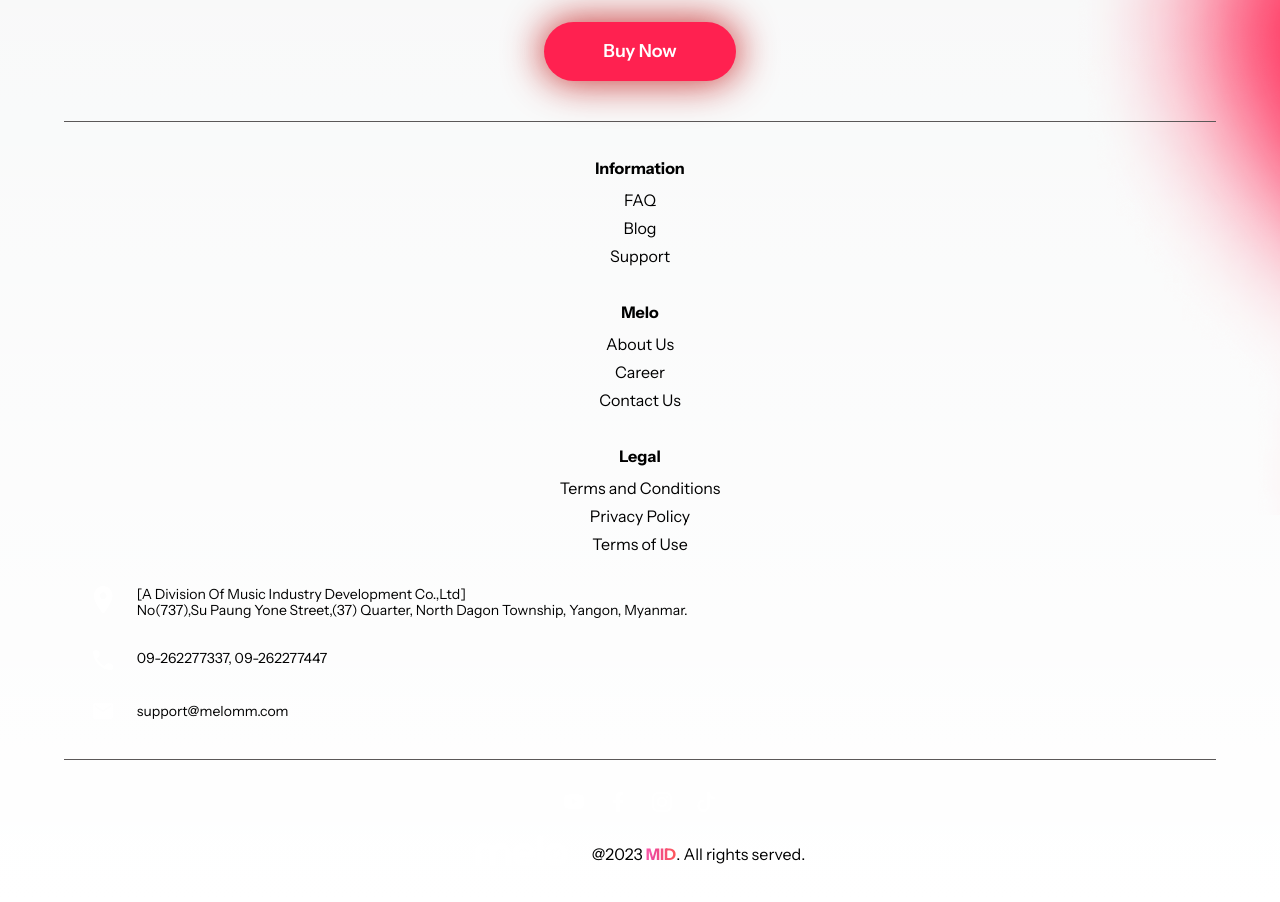
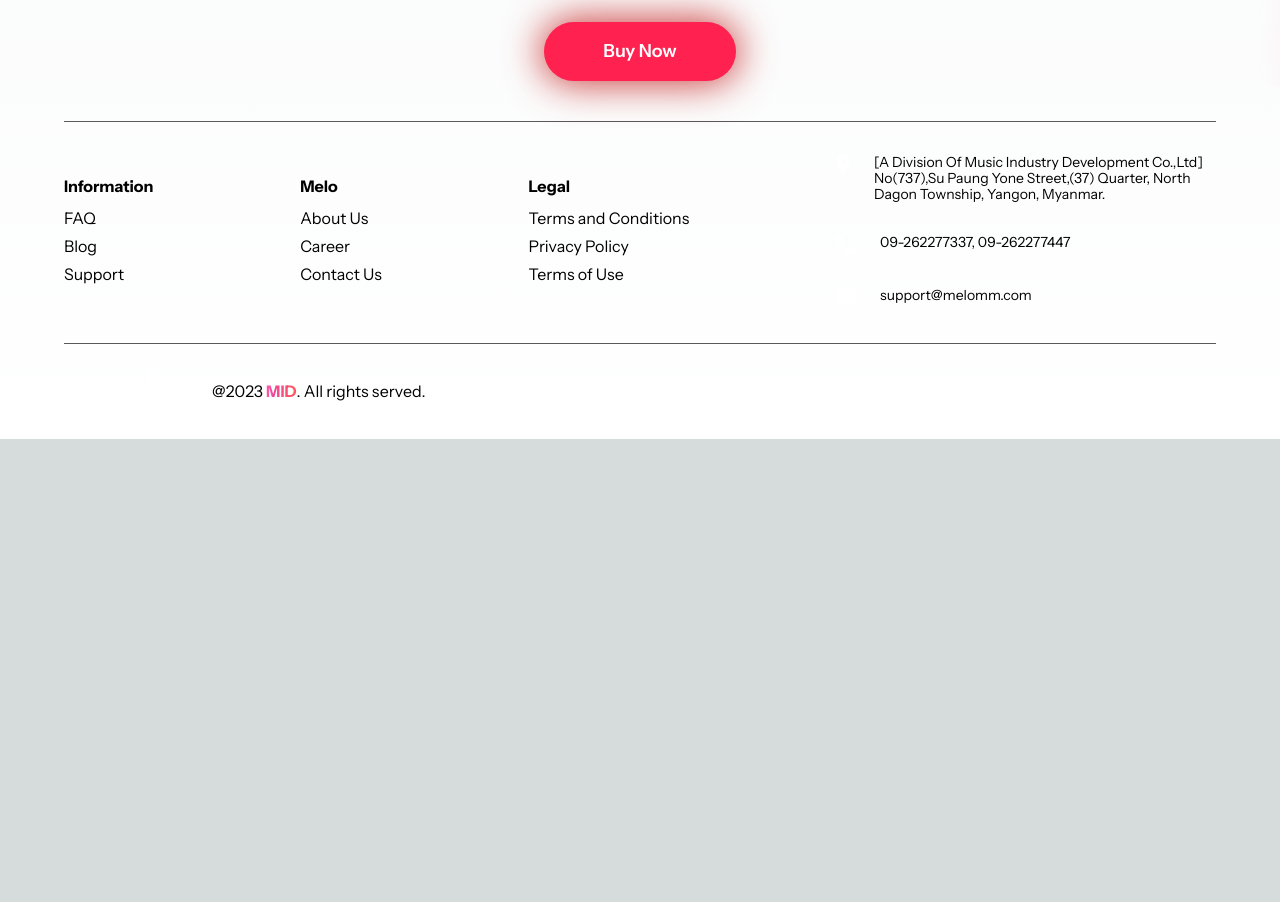
Before and after one commit to anbehindY/melo-music, a Next.js app: page / in a window 1280 px wide. Shown: the part 4740-5642 px from the top of the page. After the commit the page ends 5179 px from the top, so only its background shows below. Built offline with nearby package versions, Linux system fonts and the light colour scheme; a web font is replaced by a local one.

Commit message:
Update footer

```diff
--- a/src/components/Footer.jsx
+++ b/src/components/Footer.jsx
@@ -5,26 +5,26 @@
 const Footer = () => {
 	return (
 		<footer>
-			<div className='flex flex-col gap-8 items-center justify-center text-center pt-8 py-10 border-b-[1px] border-[#5B5858] w-[90%] mx-auto'>
-				<ul className='text-[16px] flex flex-col gap-2 leading-5'>
+			<div className='flex flex-col gap-8 items-center justify-center text-center pt-8 py-10 border-b-[1px] border-[#5B5858] w-[90%] mx-auto lg:flex-row lg:justify-between'>
+				<ul className='text-[16px] flex flex-col gap-2 leading-5 lg:items-start'>
 					<li className='font-bold !leading-7'>Information</li>
 					<li>FAQ</li>
 					<li>Blog</li>
 					<li>Support</li>
 				</ul>
-				<ul className='text-[16px] flex flex-col gap-2 leading-5'>
+				<ul className='text-[16px] flex flex-col gap-2 leading-5 lg:items-start'>
 					<li className='font-bold !leading-7'>Melo</li>
 					<li>About Us</li>
 					<li>Career</li>
 					<li>Contact Us</li>
 				</ul>
-				<ul className='text-[16px] flex flex-col gap-2 leading-5'>
+				<ul className='text-[16px] flex flex-col gap-2 leading-5 lg:items-start'>
 					<li className='font-bold !leading-7'>Legal</li>
 					<li>Terms and Conditions</li>
 					<li>Privacy Policy</li>
 					<li>Terms of Use</li>
 				</ul>
-				<ul className='text-left text-sm leading-4 flex flex-col gap-8 items-start w-[95%]'>
+				<ul className='text-left text-sm leading-4 flex flex-col gap-8 items-start w-[95%] lg:w-[380px] '>
 					<li className='flex gap-6 items-start leading-4'>
 						<Image
 							src={'/location.svg'}
@@ -57,7 +57,7 @@
 					</li>
 				</ul>
 			</div>
-			<div className='flex flex-col pt-8 pb-8 gap-6'>
+			<div className='flex flex-col py-8 gap-6 lg:flex-row-reverse lg:justify-between lg:mx-[5%] lg:py-0 lg:h-[95px]'>
 				<ul className='flex justify-center items-center gap-6 text-xl text-white'>
 					<li>
 						<a
@@ -84,7 +84,14 @@
 					</li>
 				</ul>
 				<div className='flex gap-6 items-center justify-center'>
-					<Image src={'/Logo.svg'} alt='logo' width={93} height={35} />
+					<div className='w-[93px] h-[35px] lg:w-[124px] lg:h-[47px] relative'>
+						<Image
+							src={'/Logo.svg'}
+							alt='logo'
+							fill
+							style={{ objectFit: 'contain' }}
+						/>
+					</div>
 					<p className='leading-[22px]'>
 						{' '}
 						@2023<span className='gradient'> MID</span>. All rights served.
```
